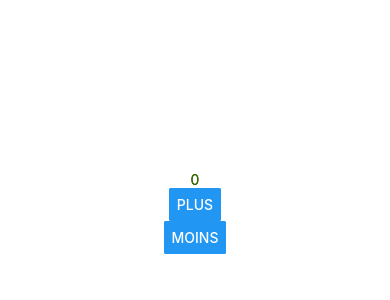
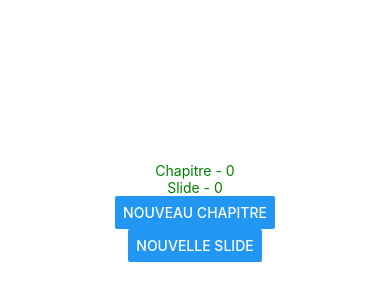
Before and after one commit to AlexandreMasse/hodos, a React Native app: screen / in a window 390 px wide. Shown: the part 210-510 px from the top of the page. Built offline with nearby package versions, Linux system fonts and the light colour scheme.

Commit message:
add progress reducer

```diff
--- a/App.js
+++ b/App.js
@@ -1,8 +1,7 @@
 import React from 'react';
-import {StyleSheet, Text, View} from 'react-native';
+import {StyleSheet, View} from 'react-native';
 import {store} from './src/store/reducers/index'
 import {Provider} from 'react-redux'
-import Test1 from './src/components/test1'
 import Test2 from './src/components/test2'
 
 class App extends React.Component {
@@ -10,7 +9,6 @@ class App extends React.Component {
     return (
       <Provider store={store}>
         <View style={styles.container}>
-          <Test1/>
           <Test2/>
         </View>
       </Provider>
--- a/src/components/test1.js
+++ /dev/null
@@ -1,53 +0,0 @@
-import React from 'react';
-import {StyleSheet, Text, View, Button} from 'react-native';
-import {connect} from 'react-redux';
-import {incrementCounter, decrementCounter} from "../store/actions/actions";
-
-class Test1 extends React.Component {
-
-  constructor(props) {
-    super(props)
-  }
-
-  render() {
-    return (
-      <View style={styles.container}>
-        <Text style={styles.text}>{this.props.counter}</Text>
-        <Button title="Plus" onPress={this.props.increment}/>
-        <Button title="Moins" onPress={this.props.decrement}/>
-      </View>
-    );
-  }
-}
-
-const mapStateToProps = state => {
-  return {
-    counter: state
-  }
-}
-
-const mapDispatchToProps = dispatch => {
-  return {
-    increment: () => {
-      dispatch(incrementCounter())
-    },
-    decrement: () => {
-      dispatch(decrementCounter())
-    }
-  }
-}
-
-const styles = StyleSheet.create({
-  container: {
-    flex: 0,
-    backgroundColor: '#fff',
-    alignItems: 'center',
-    justifyContent: 'center',
-  },
-  text: {
-    color: 'red'
-  }
-});
-
-
-export default connect(mapStateToProps, mapDispatchToProps)(Test1)
--- a/src/components/test2.js
+++ b/src/components/test2.js
@@ -1,7 +1,7 @@
 import React from 'react';
 import {StyleSheet, Text, View, Button} from 'react-native';
 import {connect} from 'react-redux';
-import {incrementCounter, decrementCounter} from "../store/actions/actions";
+import {incrementChapter, incrementSlide} from "../store/actions/actions";
 
 class Test2 extends React.Component {
 
@@ -12,9 +12,10 @@ class Test2 extends React.Component {
   render() {
     return (
       <View style={styles.container}>
-        <Text style={styles.text}>{this.props.counter}</Text>
-        <Button title="Plus" onPress={this.props.increment}/>
-        <Button title="Moins" onPress={this.props.decrement}/>
+        <Text style={styles.text}>Chapitre - {this.props.chapter}</Text>
+        <Text style={styles.text}>Slide - {this.props.slide}</Text>
+        <Button title="Nouveau chapitre" onPress={this.props.incrementChapterHandler}/>
+        <Button title="Nouvelle slide" onPress={this.props.incrementSlideHandler}/>
       </View>
     );
   }
@@ -22,17 +23,18 @@ class Test2 extends React.Component {
 
 const mapStateToProps = state => {
   return {
-    counter: state
+    chapter: state.chapter,
+    slide: state.slide
   }
 }
 
 const mapDispatchToProps = dispatch => {
   return {
-    increment: () => {
-      dispatch(incrementCounter())
+    incrementChapterHandler: () => {
+      dispatch(incrementChapter())
     },
-    decrement: () => {
-      dispatch(decrementCounter())
+    incrementSlideHandler: () => {
+      dispatch(incrementSlide())
     }
   }
 }
@@ -49,5 +51,4 @@ const styles = StyleSheet.create({
   }
 });
 
-
 export default connect(mapStateToProps, mapDispatchToProps)(Test2)
--- /dev/null
+++ b/src/store/actions/actionTypes.js
@@ -0,0 +1,4 @@
+export const actionTypes = {
+  INCREMENT_CHAPTER: 'INCREMENT_CHAPTER',
+  INCREMENT_SLIDE: 'INCREMENT_SLIDE'
+}
--- a/src/store/actions/actions.js
+++ b/src/store/actions/actions.js
@@ -1,10 +1,13 @@
-export const incrementCounter = () => {
-    return {
-        type: 'INCREMENT'
-    }
+import { actionTypes } from './actionTypes'
+
+export const incrementChapter = () => {
+  return {
+    type: actionTypes.INCREMENT_CHAPTER
+  }
 }
-export const decrementCounter = () => {
-    return {
-        type: 'DECREMENT'
-    }
+
+export const incrementSlide = () => {
+  return {
+    type: actionTypes.INCREMENT_SLIDE
+  }
 }
--- a/src/store/reducers/counter.js
+++ /dev/null
@@ -1,12 +0,0 @@
-const counter = (state = 0, action) => {
-  switch (action.type) {
-    case 'INCREMENT':
-      return state + 1
-    case 'DECREMENT':
-      return state - 1
-    default:
-      return state
-  }
-}
-
-export default counter
--- a/src/store/reducers/index.js
+++ b/src/store/reducers/index.js
@@ -1,4 +1,4 @@
 import {createStore} from "redux";
-import counter from './counter'
+import chapterProgress from './progress'
 
-export const store = createStore(counter)
+export const store = createStore(chapterProgress)
--- /dev/null
+++ b/src/store/reducers/progress.js
@@ -0,0 +1,27 @@
+import { actionTypes } from '../actions/actionTypes'
+
+const initialState = {
+  chapter: 0,
+  slide: 0,
+}
+
+const progress = (state = initialState, action) => {
+  switch (action.type) {
+    case actionTypes.INCREMENT_CHAPTER:
+      return {
+        ...state,
+        chapter: state.chapter + 1,
+        slide: 0
+      }
+    case actionTypes.INCREMENT_SLIDE:
+      return {
+        ...state,
+        slide: state.slide + 1
+      }
+    default:
+      return state
+  }
+
+}
+
+export default progress
```
